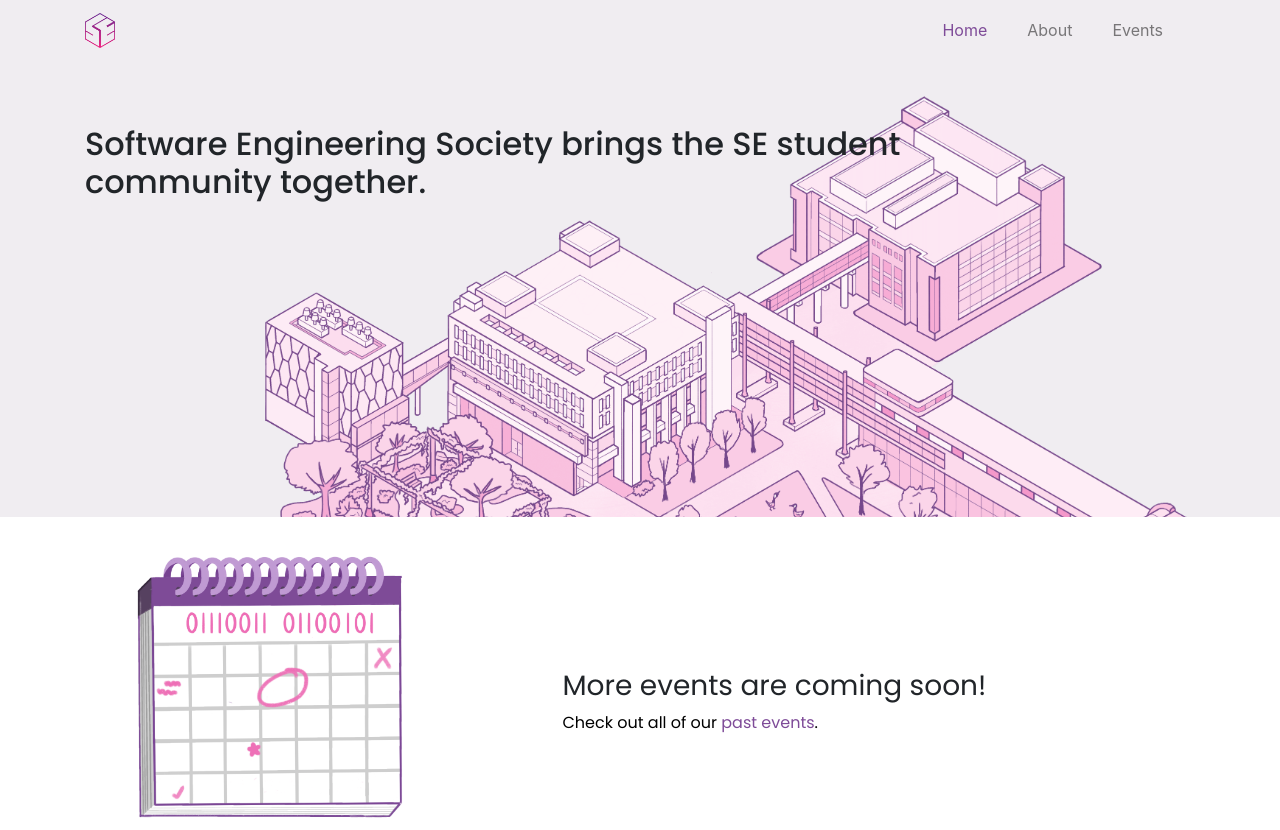
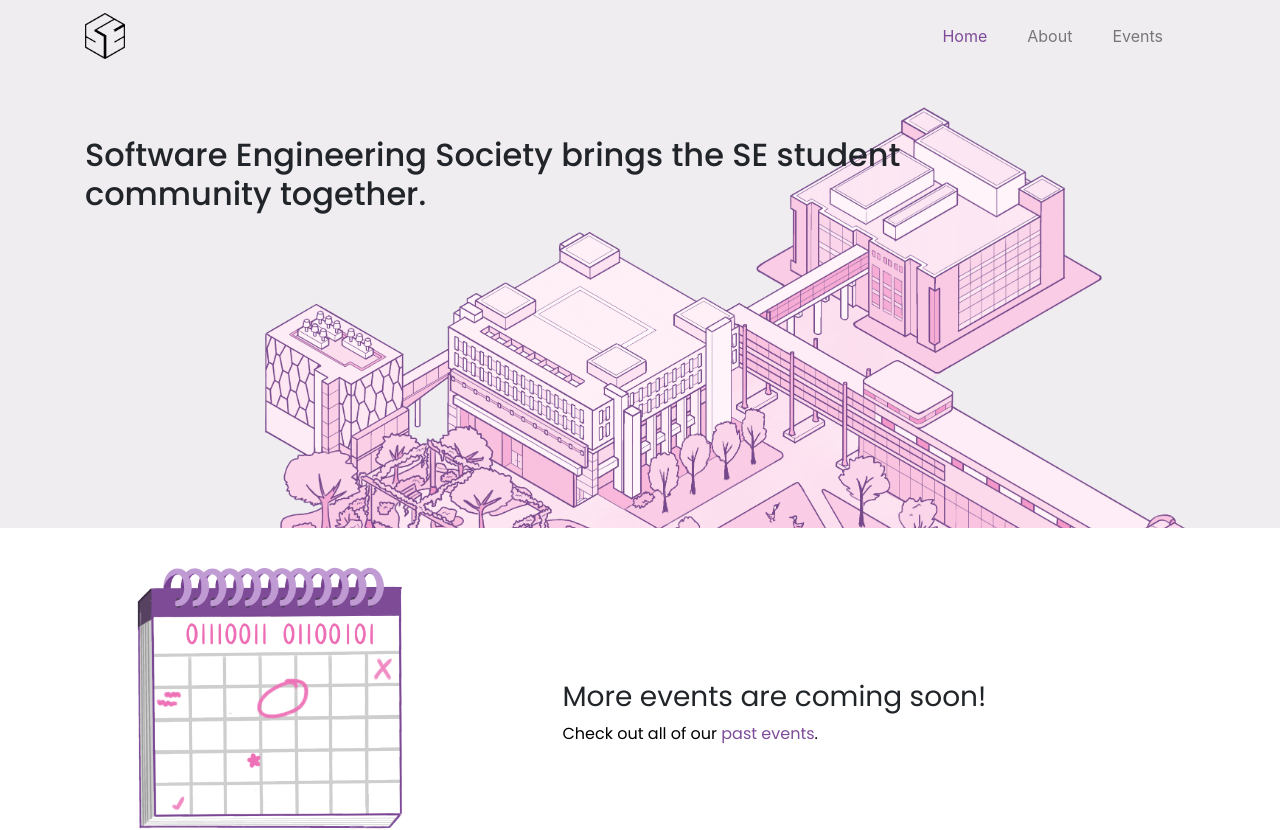
Before and after one commit to SESoc/public-website, a React (Create React App) app: page / in a window 1280 px wide. Shown: the top 830 px of the page. Built offline with nearby package versions, Linux system fonts and the light colour scheme; no server answers.

Commit message:
Change logo and favicon to black and white

```diff
--- a/public/index.html
+++ b/public/index.html
@@ -3,7 +3,7 @@
 
 <head>
     <meta charset="utf-8">
-    <link rel="shortcut icon" href="%PUBLIC_URL%/favicon.ico">
+    <link rel="shortcut icon" href="%PUBLIC_URL%/favicon-bw.ico">
     <meta name="viewport" content="width=device-width, initial-scale=1, shrink-to-fit=no">
     <meta name="theme-color" content="#000000">
     <!--
--- a/src/components/NavigationBar.jsx
+++ b/src/components/NavigationBar.jsx
@@ -6,7 +6,7 @@ import "./styles/NavigationBar.scss";
 
 const logo = url.resolve(
   process.env.PUBLIC_URL,
-  "/logos/se-logo-trimmed-transparent.png",
+  "/logos/se-logo-trimmed-transparent-bw.png",
 );
 
 const NavigationBar = props => {
@@ -27,7 +27,7 @@ const NavigationBar = props => {
         <Navbar.Brand as={Link} to="/">
           <img
             src={logo}
-            width="30"
+            width="40"
             className="d-inline-block align-top"
             alt="SE Society"
           />
--- a/src/containers/styles/Home.scss
+++ b/src/containers/styles/Home.scss
@@ -1,4 +1,3 @@
-
 /* Home Page Hero */
 
 #hero {
```
Also changed, not shown: public/logos/se-logo-trimmed-transparent-bw.png (added), public/manifest.json, 1 other file (tests, documents, lock files or other folders).
